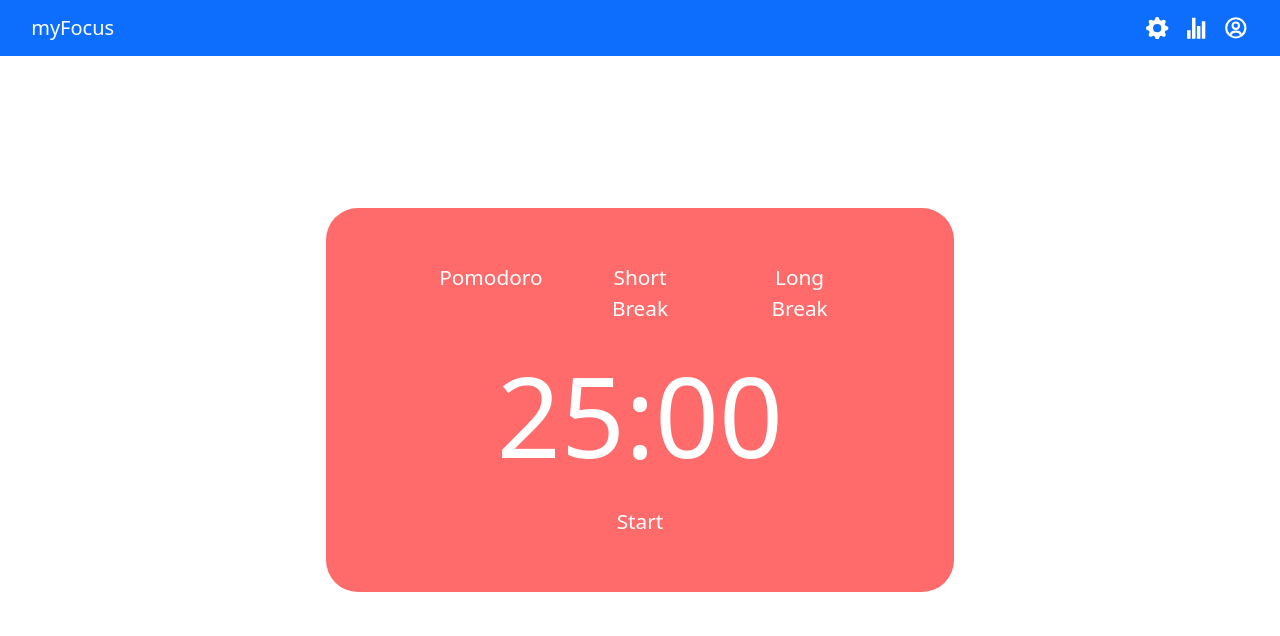
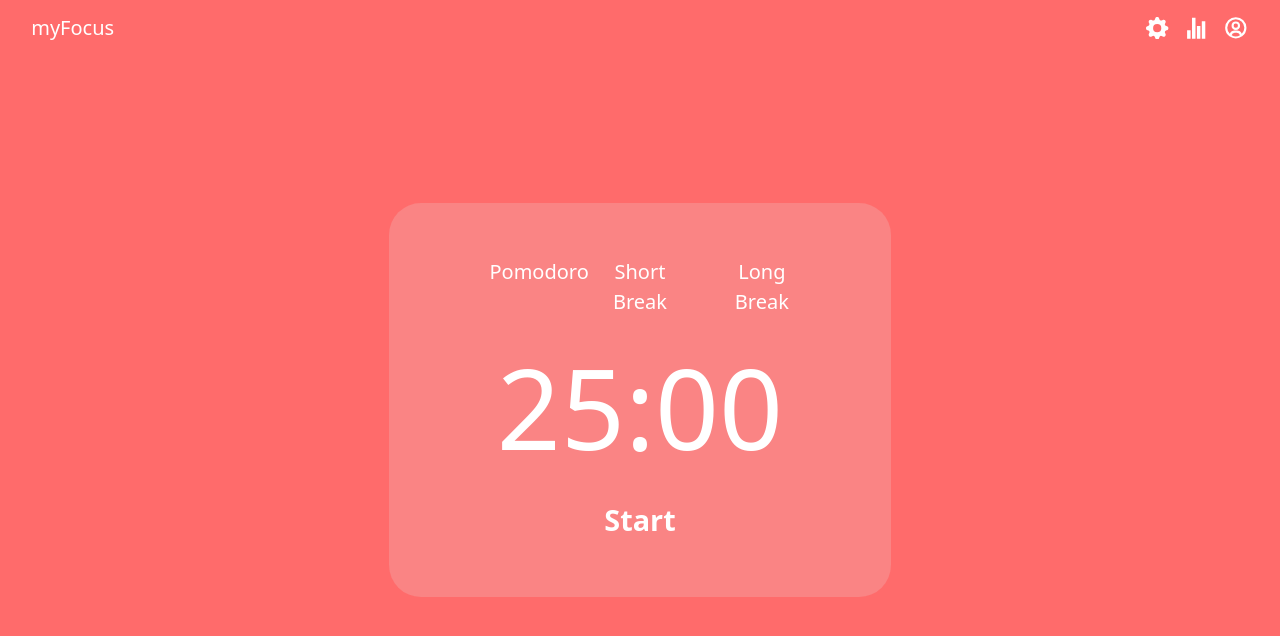
Before and after one commit to crisci/myFocus, a React (Create React App) app: page / in a window 1280 px wide. Shown: the top 636 px of the page. Built offline with nearby package versions, Linux system fonts and the light colour scheme.

Commit message:
style upgrade

```diff
--- a/src/Focus.js
+++ b/src/Focus.js
@@ -2,6 +2,8 @@ import "./focus.css";
 import { Button, Col, Container, Row, ToggleButton } from "react-bootstrap";
 import { useEffect, useState } from "react";
 import Nav from "./Navbar";
+
+let root = document.documentElement;
 
 function Focus(props) {
     const [pomodoro, setPomodoro] = useState(25); // eslint-disable-line no-unused-vars
@@ -31,11 +33,14 @@ function Focus(props) {
         console.log(counter);
         if (counter % 2 === 1) {
             setTimer({color: "#FF6B6B", timer: pomodoro * 60, type: "pomodoro"});
+            root.style.setProperty('--background-color', "#FF6B6B");
         } else {
             if (counter % 6 === 0 && counter !== 0) {
                 setTimer({color: "#4D96FF", timer: longBreak*60, type: "longBreak"})
+                root.style.setProperty('--background-color', "#4D96FF");
             } else {
                 setTimer({color: "#6BCB77", timer: shortBreak*60, type: "shortBreak"});
+                root.style.setProperty('--background-color', "#6BCB77");
             }
         }
     }
@@ -55,15 +60,18 @@ function Focus(props) {
     const handleClick = (type) => {
         switch (type) {
             case shortBreak:
-                setTimer({color: "#6BCB77", timer: type*60, type:"shortBreak" })
+                setTimer({color: "#6BCB77", timer: type*60, type:"shortBreak" });
+                root.style.setProperty('--background-color', "#6BCB77");
                 break;
 
             case longBreak:
-                setTimer({color: "#4D96FF", timer: type*60, type: "pomodoro"})
+                setTimer({color: "#4D96FF", timer: type*60, type: "pomodoro"});
+                root.style.setProperty('--background-color', "#4D96FF");
                 break;
 
             default:
                 setTimer({color: "#FF6B6B", timer: type*60, type: "longBreak"});
+                root.style.setProperty('--background-color', "#FF6B6B");
                 break;
 
                 }
@@ -71,19 +79,20 @@ function Focus(props) {
     };
 
     return (
-        <Row className="vh-100 m-0">
+        <Row className="vh-100 m-0" style={{backgroundColor: timer.color}}>
             <Nav></Nav>
             <Col className="m-auto text-center">
-                <Container className="py-5 focus-card" style={{backgroundColor: timer.color}}>
+                <Container className="py-5 focus-card">
                     <Container className="d-flex justify-content-evenly buttons">
-                        <ToggleButton className="mybutton" onClick={() => handleClick(pomodoro)} > Pomodoro </ToggleButton>
+                        {/* TODO: Always selected, change type of buttons */}
+                        <ToggleButton className="mybutton" onClick={() => handleClick(pomodoro)}> Pomodoro </ToggleButton>
                         <ToggleButton className="mybutton" onClick={() => handleClick(shortBreak)}> Short Break </ToggleButton>
                         <ToggleButton className="mybutton" onClick={() => handleClick(longBreak)}> Long Break </ToggleButton>
                     </Container>
                     <Container className="timer">
                         {composeTimer()}
                     </Container>
-                    <Button onClick={startOrStop} >{status ? "Stop" : "Start"}</Button>
+                    <Button  className="start-btn" onClick={startOrStop} >{status ? "Stop" : "Start"}</Button>
                 </Container>
             </Col>
         </Row>
--- a/src/Navbar.js
+++ b/src/Navbar.js
@@ -6,7 +6,7 @@ import { BiUserCircle } from "react-icons/bi";
 function Nav(props) {
 
     return (
-        <Navbar bg="primary" variant="dark" className="navbar navbar-dark bg-primary fixed-top" style={{backgroundColor: "transparent"}}>
+        <Navbar variant="dark" className="navbar navbar-dark fixed-top" style={{backgroundColor: "transparent !important"}}>
             <Container fluid style={{ paddingLeft: "1.2rem", paddingRight: "1.2rem" }}>
                 <Navbar.Brand style={{fontWeight:"500"}}>
                     myFocus
--- a/src/focus.css
+++ b/src/focus.css
@@ -1,3 +1,7 @@
+:root {
+    --background-color: #FF6B6B;
+}
+
 .mybutton {
     background-color: transparent;
     border: none;
@@ -5,28 +9,35 @@
 }
 
 .focus-card {
-    background-color: lightsalmon;
+    background-color: rgba(230, 230, 230, 0.2);
     border-radius: 2rem;
+    max-width: 40%;
+}
+
+.btn {
+    font-size: 1.25rem;
+    background-color: transparent;
+    border-color: transparent;
+    font-weight: 400;
     max-width: 50%;
 }
 
-.btn {
-    font-size: 1.3rem;
-    background-color: transparent;
-    border-color: transparent;
-    font-weight: 400;
+.start-btn {
+    font-size: 1.8rem;
+    font-weight: 600;
 }
 
 .btn:hover {
     background-color: white;
     font-weight: 600;
     border-color: transparent;
+    color: var(--background-color); /*TODO: change value with js*/
 }
 
 .btn:focus {
     background-color: white;
     font-weight: 600;
-    color: lightcoral;
+    color: var(--background-color); /*TODO: change value with js*/
     outline: none;
     box-shadow: none;
     border-color: transparent;
```
